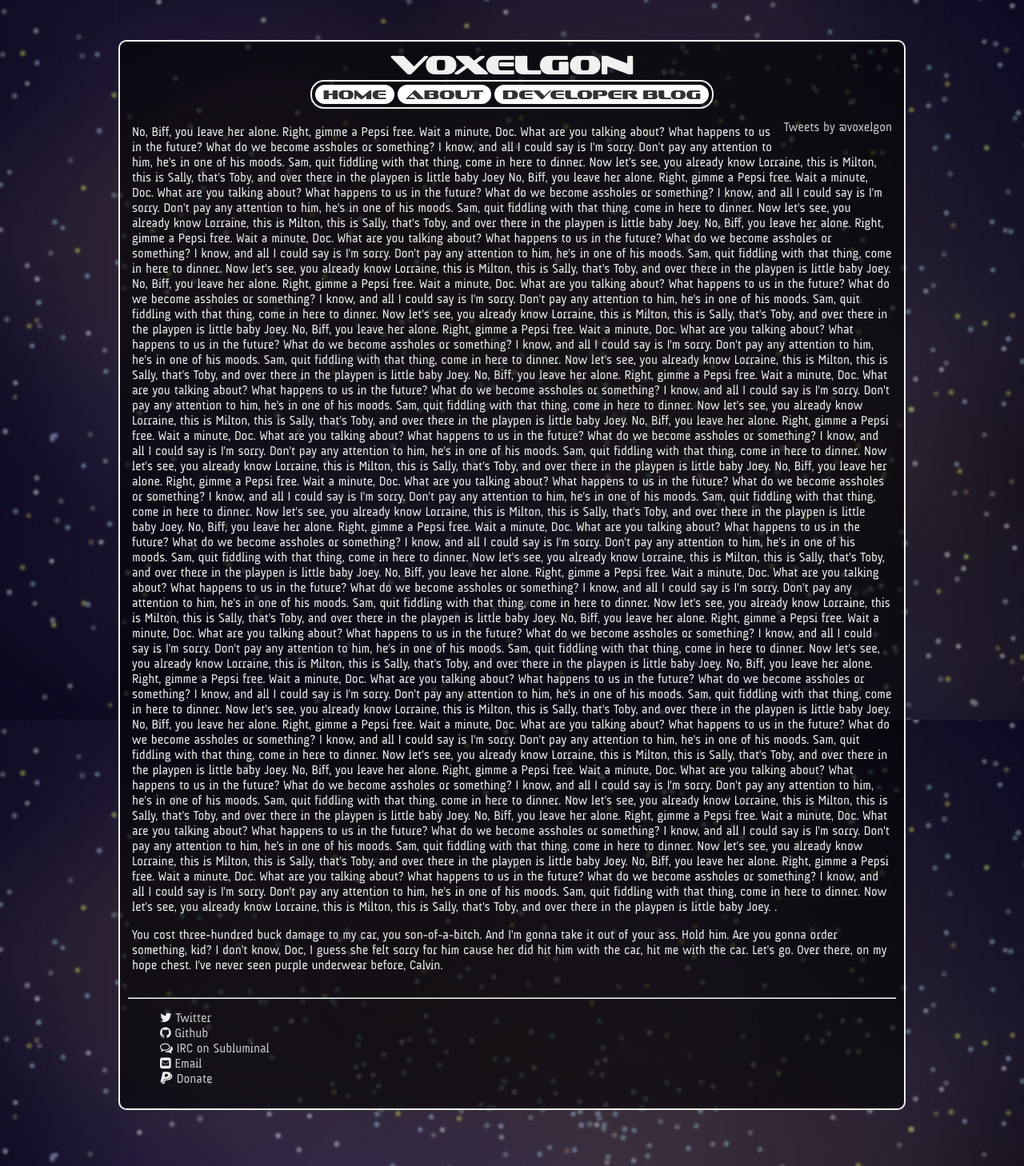
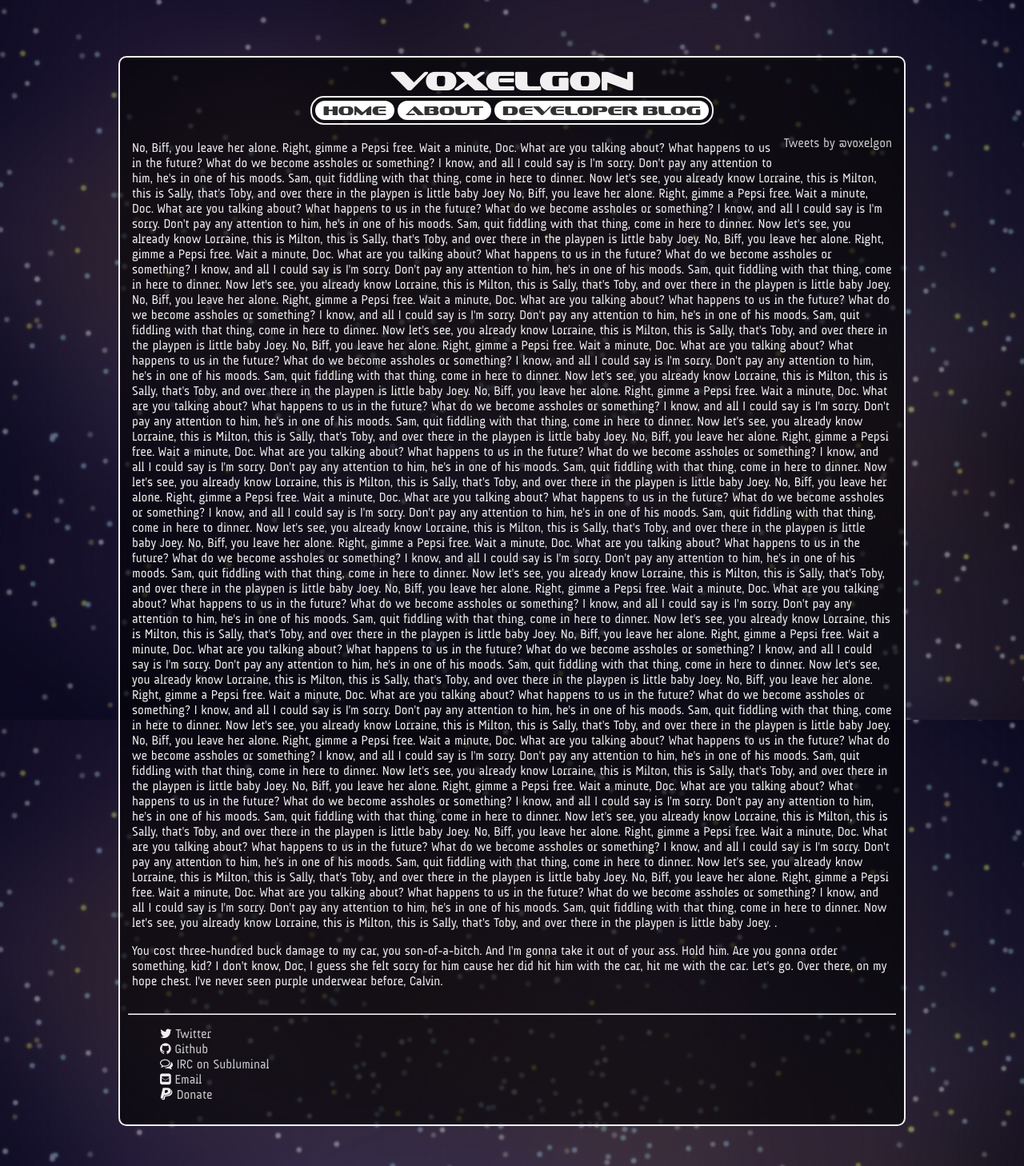
Before and after one commit to Voxelgon/Voxelgon.github.io, a Jekyll site: the page built from index.html, in a window 1280 px wide. Shown: the whole page at 80% size. Built offline with Jekyll 4.4.1, drawn with Linux system fonts in a browser that asks for light colours; comment, search, counter and statistics services are not loaded.

Commit message:
fix padding on the everything

```diff
--- a/css/style.scss
+++ b/css/style.scss
@@ -24,7 +24,6 @@
     right: 30px;
     padding: 10px;
     max-width: 960px;
-    width:95%;
     margin: auto;
     margin-top: 50px;
     margin-bottom: 30px;
@@ -43,7 +42,7 @@
 body {
     font-family: audimat;
     color: $textcolor;
-    padding: 0;
+    padding: 20px;
     margin: 0;
     background-color: $bg-color;
     background-image: url('/img/starfield.jpg');
```
